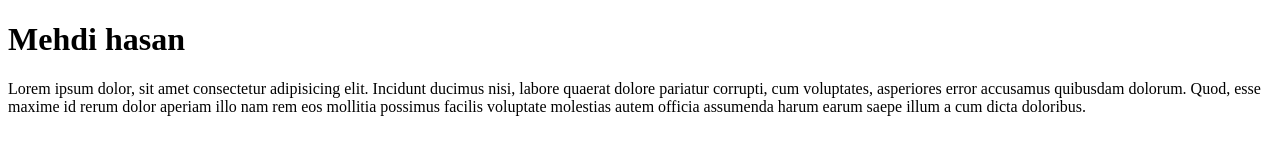
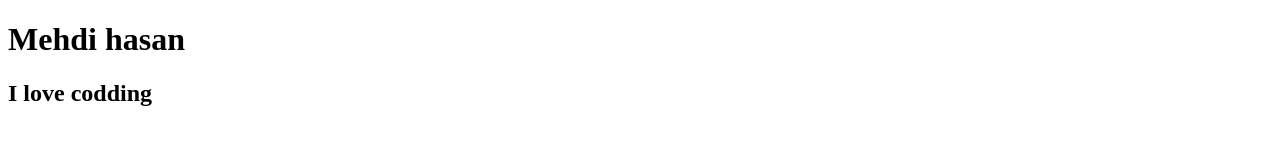
Before and after one commit to MdMehdiHasan9819/Personal-Portpolio, a plain HTML site: page index.html in a window 1280 px wide. Drawn offline with Linux system fonts and the light colour scheme.

Commit message:
Update index.html

```diff
--- a/index.html
+++ b/index.html
@@ -8,6 +8,6 @@
 </head>
 <body>
     <h1>Mehdi hasan</h1>
-    <p>Lorem ipsum dolor, sit amet consectetur adipisicing elit. Incidunt ducimus nisi, labore quaerat dolore pariatur corrupti, cum voluptates, asperiores error accusamus quibusdam dolorum. Quod, esse maxime id rerum dolor aperiam illo nam rem eos mollitia possimus facilis voluptate molestias autem officia assumenda harum earum saepe illum a cum dicta doloribus.</p>
+    <h2>I love codding</h2>
 </body>
 </html>
```
